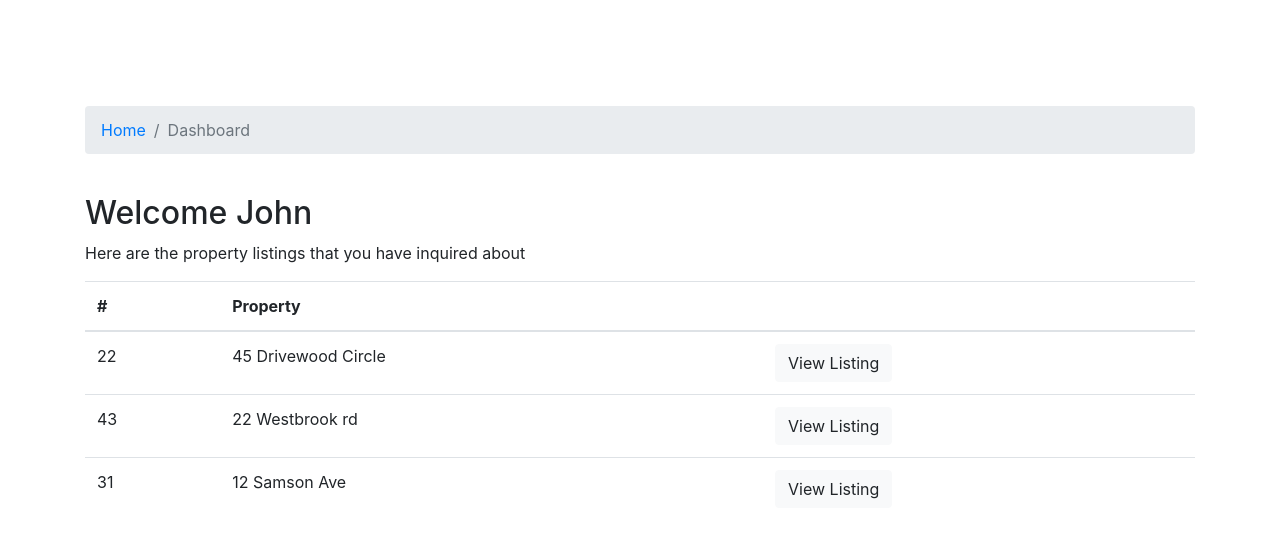
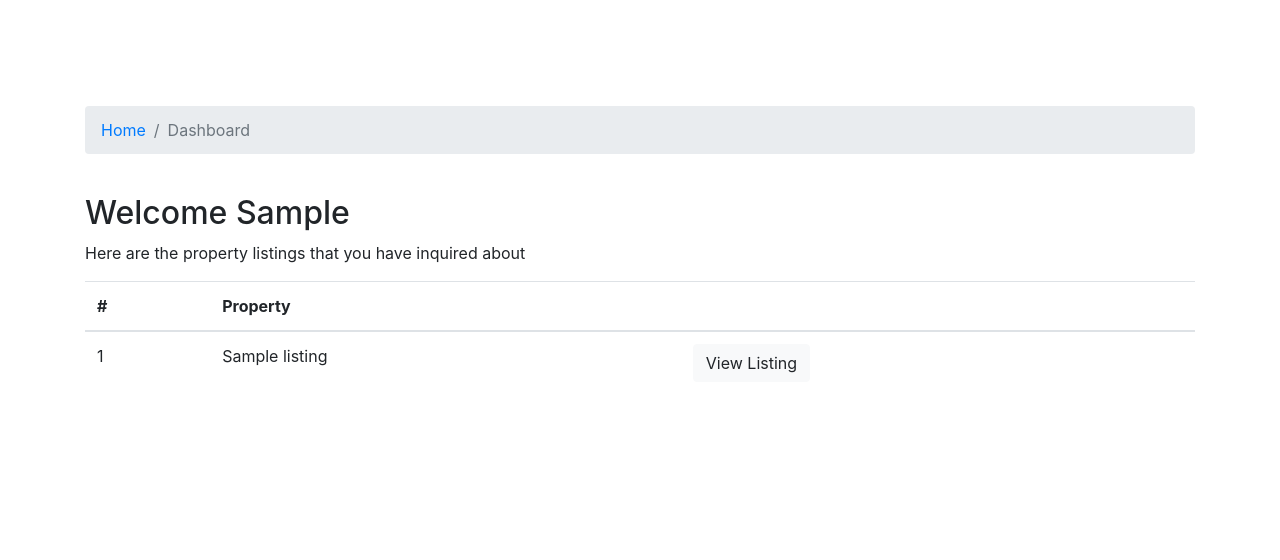
Before and after one commit to meghamodi/RealEstate_site, a Django app: template pages/templates/accounts/dashboard.html in a window 1280 px wide. Shown: the part 581-1141 px from the top of the page. After the commit the page ends 954 px from the top, so only its background shows below. Run offline with Django 3.2, Linux system fonts and the light colour scheme; a user stored in the database is signed in; tables that the repository leaves empty hold one stand-in row (values such as "Sample post"); the template is opened without the code that fills it: most values are stand-ins (such as "Sample title", 1, 10 or a date in 2020); some libraries are stand-ins or nearby versions.

Commit message:
dashboard dynamic

```diff
--- a/pages/templates/accounts/dashboard.html
+++ b/pages/templates/accounts/dashboard.html
@@ -33,7 +33,8 @@
     <div class="container">
       <div class="row">
         <div class="col-md-12">
-          <h2>Welcome John</h2>
+          <h2>Welcome {{ user.first_name }}</h2>
+          {% if contacts %}
             <p>Here are the property listings that you have inquired about</p>
             <table class="table">
               <thead>
@@ -44,29 +45,20 @@
                 </tr>
               </thead>
               <tbody>
+                {% for contact in contacts %}
                   <tr>
-                <td>22</td>
-                <td>45 Drivewood Circle</td>
+                    <td>{{ contact.id }}</td>
+                    <td>{{ contact.listing }}</td>
                     <td>
-                  <a class="btn btn-light" href="#">View Listing</a>
+                      <a class="btn btn-light" href="{% url 'listing' contact.listing_id %}">View Listing</a>
                     </td>
                   </tr>
-              <tr>
-                <td>43</td>
-                <td>22 Westbrook rd</td>
-                <td>
-                  <a class="btn btn-light" href="#">View Listing</a>
-                </td>
-              </tr>
-              <tr>
-                <td>31</td>
-                <td>12 Samson Ave</td>
-                <td>
-                  <a class="btn btn-light" href="#">View Listing</a>
-                </td>
-              </tr>
+                {% endfor %}
               </tbody>
             </table>
+          {% else %}
+          <p>You have not made any inquiries</p>
+          {% endif %}
         </div>
       </div>
     </div>
```
Also changed, not shown: accounts/views.py (+6 -1 lines), btre/settings.py (+6 -4 lines), contacts/views.py (+9 -0 lines). Lines whose indentation alone changed are shown as unchanged.
